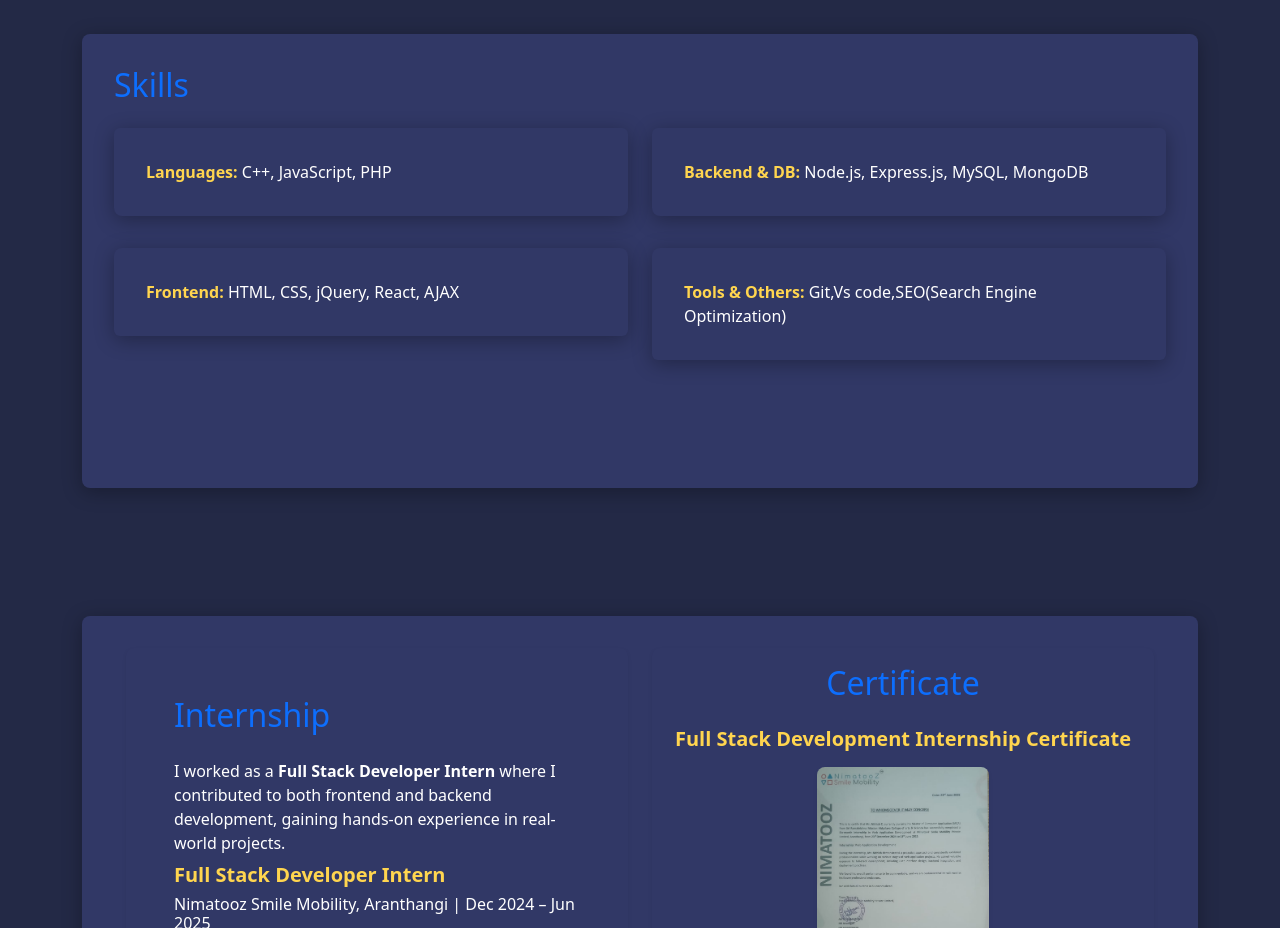
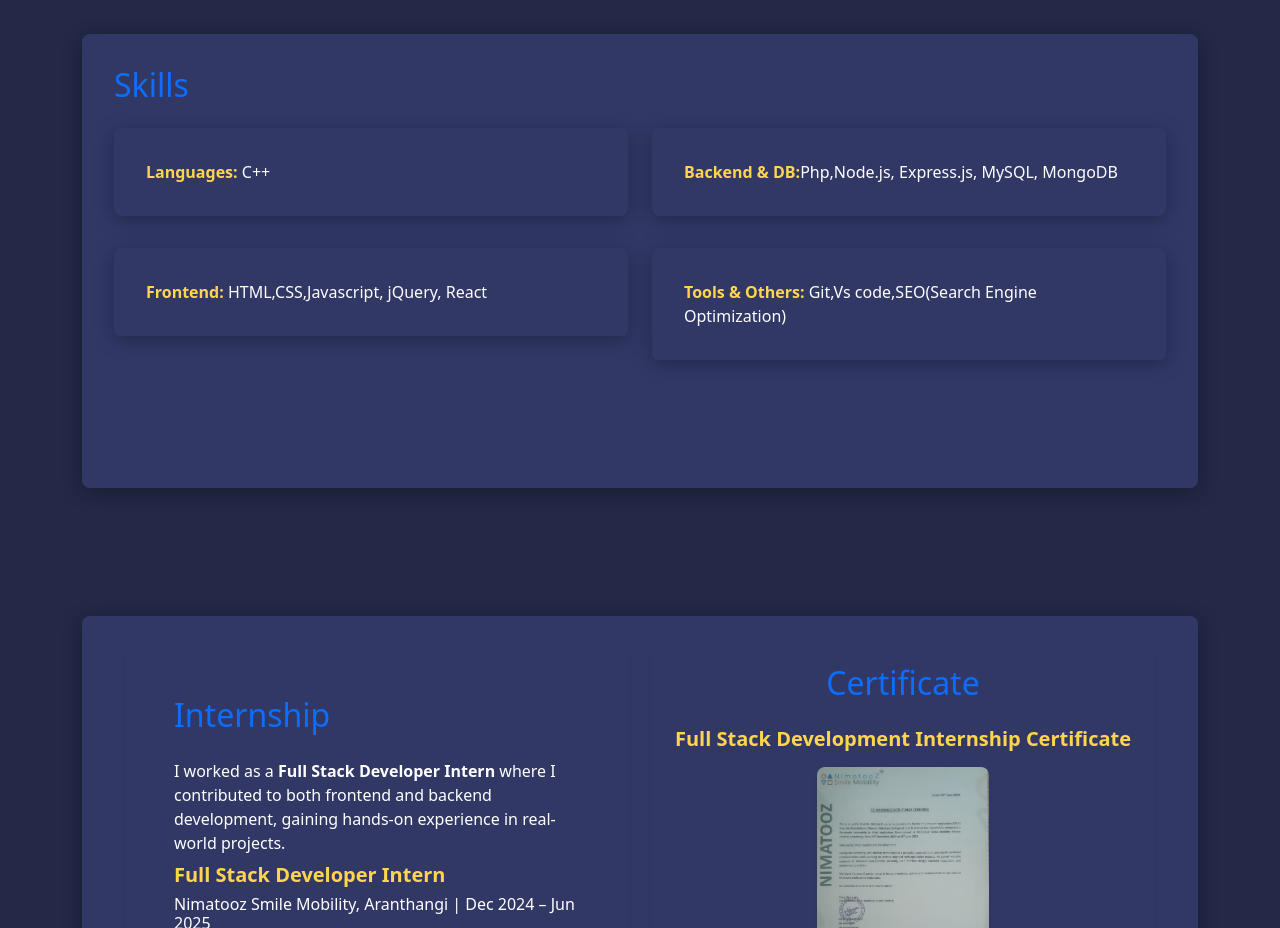
Before and after one commit to Nithish3309m/Portfolio, a React (Vite) app: page / in a window 1280 px wide. Shown: the part 1680-2608 px from the top of the page. Built offline with nearby package versions, Linux system fonts and the light colour scheme.

Commit message:
skills update

```diff
--- a/src/components/Skills.jsx
+++ b/src/components/Skills.jsx
@@ -5,13 +5,13 @@ export default function Skills() {
             <div className="row">
                 <div className="col-md-6">
                     <ul className="list-group mb-3">
-                        <li className="list-group-item"><strong>Languages:</strong> C++, JavaScript, PHP</li>
-                        <li className="list-group-item"><strong>Frontend:</strong> HTML, CSS, jQuery, React, AJAX</li>
+                        <li className="list-group-item"><strong>Languages:</strong> C++</li>
+                        <li className="list-group-item"><strong>Frontend:</strong> HTML,CSS,Javascript, jQuery, React</li>
                     </ul>
                 </div>
                 <div className="col-md-6">
                     <ul className="list-group mb-3">
-                        <li className="list-group-item"><strong>Backend & DB:</strong> Node.js, Express.js, MySQL, MongoDB</li>
+                        <li className="list-group-item"><strong>Backend & DB:</strong>Php,Node.js, Express.js, MySQL, MongoDB</li>
                         <li className="list-group-item"><strong>Tools & Others:</strong> Git,Vs code,SEO(Search Engine Optimization)</li>
                     </ul>
                 </div>
```
